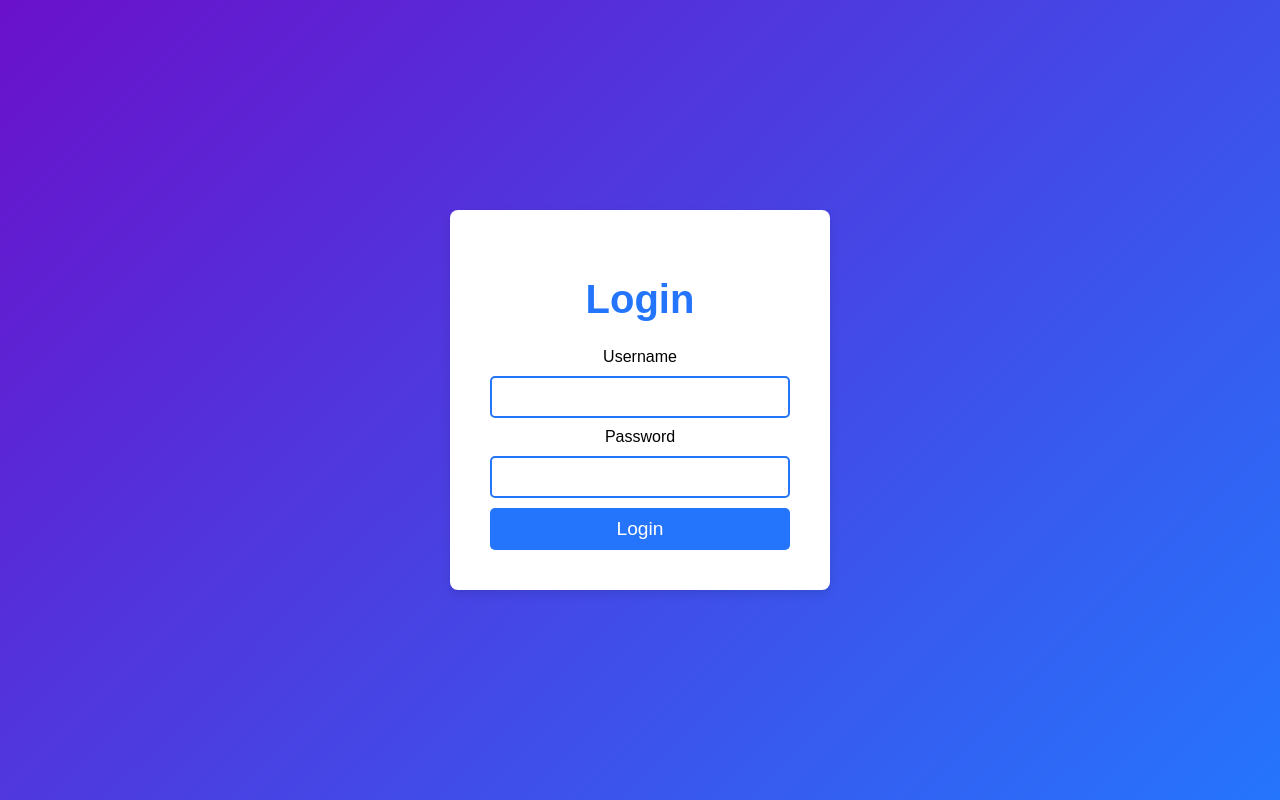
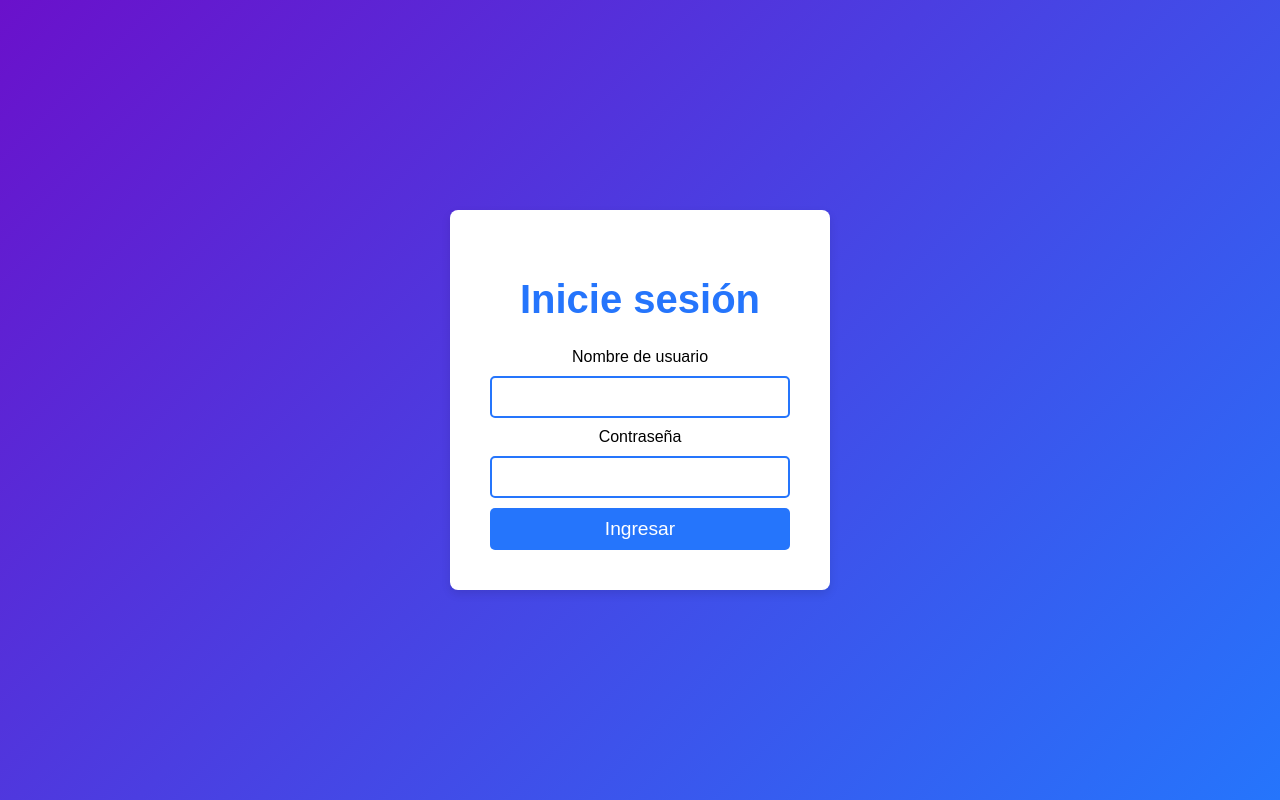
Before and after one commit to J3anP/SDNG04, a Flask app: page / in a window 1280 px wide. Run offline with Flask 3, Linux system fonts and the light colour scheme.

Commit message:
login finished

```diff
--- a/app.py
+++ b/app.py
@@ -1,59 +1,45 @@
-from flask import Flask, render_template, request, redirect, url_for
 import pyrad.packet
+from flask import Flask, render_template, request
 from pyrad.client import Client
 from pyrad.dictionary import Dictionary
-from pyrad.packet import AccessRequest, AccessAccept, AccessReject
-import hashlib
+from pyrad.packet import AccessRequest, Packet
 
 app = Flask(__name__)
 
-# Configuración del cliente para FreeRADIUS
-RADIUS_SERVER = "192.168.201.200"  # Dirección IP de tu servidor FreeRADIUS
-RADIUS_PORT = 1812  # Puerto por defecto de RADIUS
-SECRET = "secret_key"  # Clave secreta compartida
-DICT_PATH = "/etc/freeradius/3.0/dictionary"  # Ruta a tu diccionario RADIUS
+# Configuración del cliente RADIUS
+RADIUS_SERVER = "127.0.0.1"
+RADIUS_PORT = 1812
+SECRET = b"testing123"
+DICT_PATH = "/etc/freeradius/3.0/dictionaryAuxiliar"
 
-# Creación de un cliente RADIUS
 client = Client(server=RADIUS_SERVER, secret=SECRET, dict=Dictionary(DICT_PATH))
 client.AuthPort = RADIUS_PORT
+
+
+def authenticate_user(username, password):
+    req = client.CreateAuthPacket(code=pyrad.packet.AccessRequest)
+    req["User-Name"] = username
+    req["User-Password"] = password
+
+    reply = client.SendPacket(req)
+
+    if reply.code == pyrad.packet.AccessAccept:
+        return True
+    else:
+        return False
 
 
 @app.route("/", methods=["GET", "POST"])
 def login():
     if request.method == "POST":
-        username = request.form["username"]
-        password = request.form["password"]
+        username = request.form.get("username")
+        password = request.form.get("password")
         if authenticate_user(username, password):
-            return redirect(url_for("welcome"))
+            return "Login exitoso"
         else:
-            return render_template("login.html", error="Invalid username or password")
-    return render_template("login.html", error=None)
-
-
-def authenticate_user(username, password):
-    # Crear un nuevo paquete de solicitud de acceso
-    req = client.CreatePacket(packet_type=AccessRequest)
-
-    # Añadir los atributos de User-Name y User-Password
-    req.AddAttribute(1, username.encode('utf-8'))  # User-Name
-    req.AddAttribute(2, password.encode('utf-8'))  # User-Password
-
-    # Enviar el paquete al servidor y esperar la respuesta
-    try:
-        reply = client.SendPacket(req)
-        if reply.code == AccessAccept:
-            return True
-        else:
-            return False
-    except Exception as e:
-        print(f"Error during authentication: {e}")
-        return False
-
-
-@app.route("/welcome")
-def welcome():
-    return render_template("welcome.html")
+            return "Credenciales inválidas", 401
+    return render_template("login.html")
 
 
 if __name__ == "__main__":
-    app.run(host="192.168.201.200", debug=True, port=30000)
+    app.run(host="192.168.201.200", port=30000, debug=True)
--- a/templates/login.html
+++ b/templates/login.html
@@ -5,21 +5,21 @@
     <meta name="viewport" content="width=device-width, initial-scale=1.0">
     <title>Login</title>
     <link rel="stylesheet" href="{{ url_for('static', filename='css/style.css') }}">
-    <script src="{{ url_for('static', filename='javascript/script.js') }}" defer></script>
+    <script src="{{ url_for('static', filename='js/script.js') }}" defer></script>
 </head>
 <body>
     <div class="login-container">
         <div class="login-form">
-            <h1>Login</h1>
+            <h1>Inicie sesión</h1>
             {% if error %}
                 <p class="error">{{ error }}</p>
             {% endif %}
             <form method="POST">
-                <label for="username">Username</label>
+                <label for="username">Nombre de usuario</label>
                 <input type="text" id="username" name="username" required>
-                <label for="password">Password</label>
+                <label for="password">Contraseña</label>
                 <input type="password" id="password" name="password" required>
-                <button type="submit" class="submit-btn">Login</button>
+                <button type="submit" class="submit-btn">Ingresar</button>
             </form>
         </div>
     </div>
```
